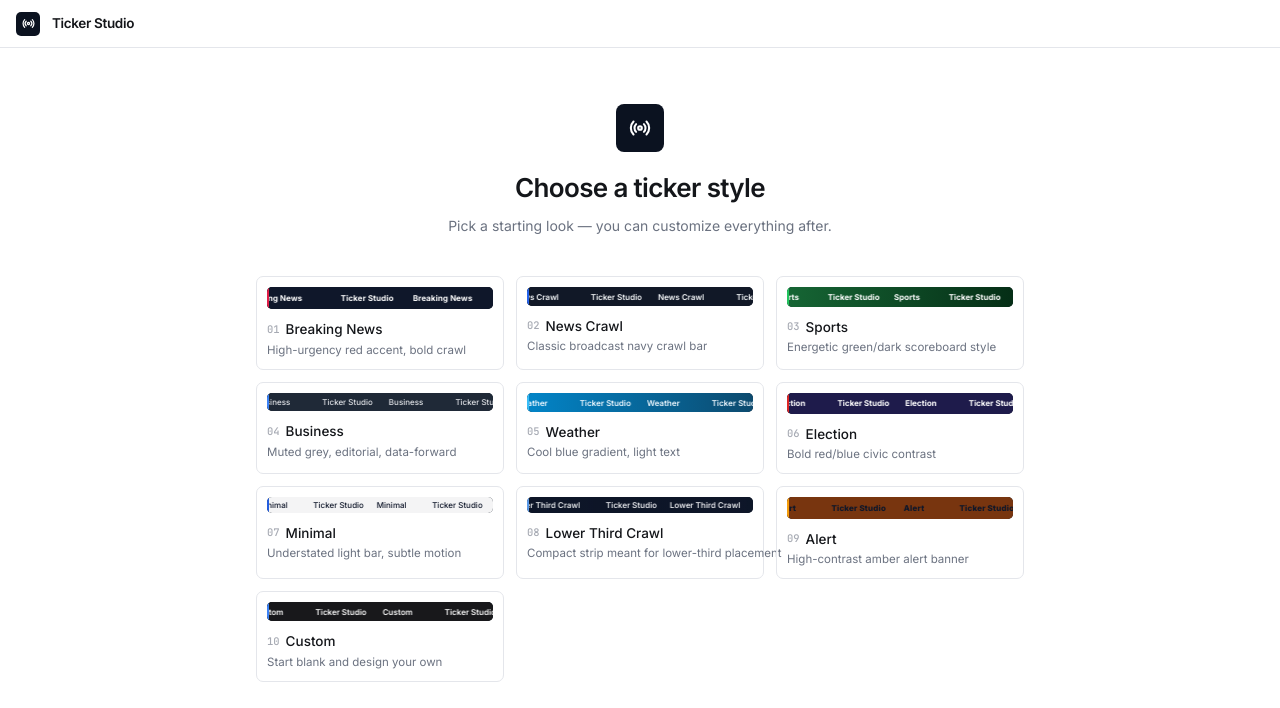
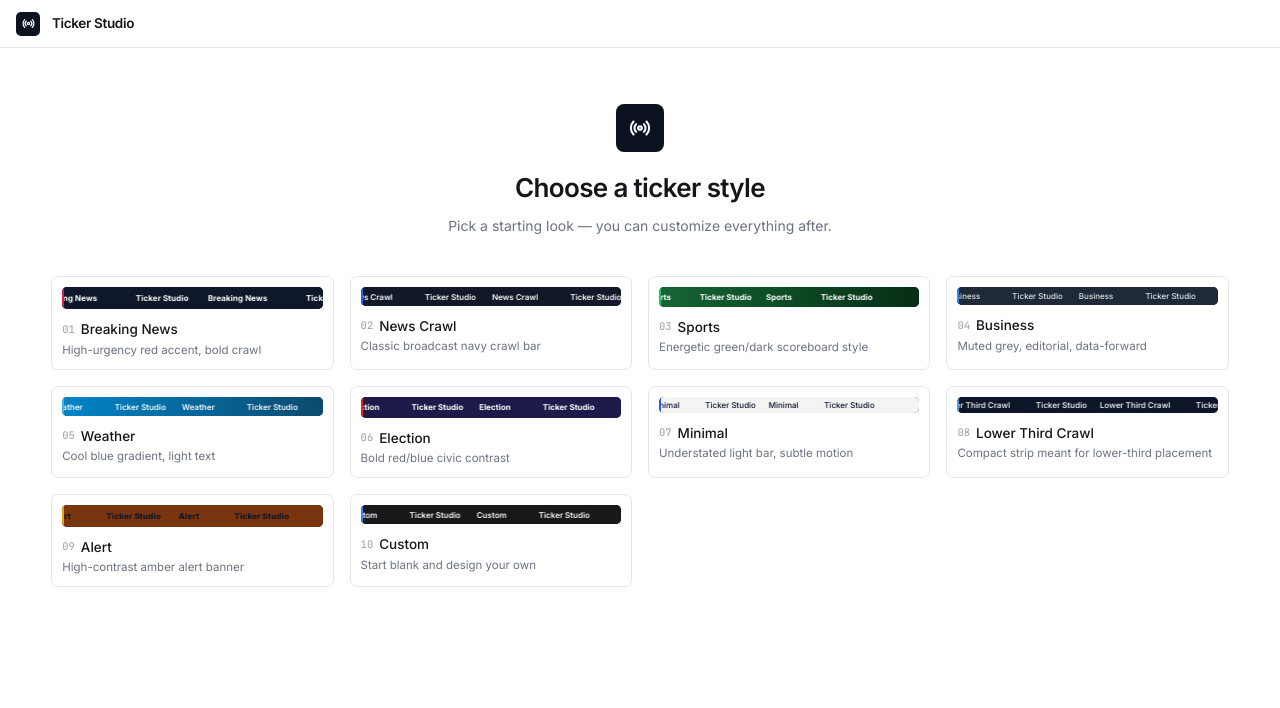
Before and after one commit to diyaseth-2409/ticker-studio-deploy, a React (Vite) app: page / in a window 1280 px wide. Shown: the top 708 px of the page. Built offline with nearby package versions, Linux system fonts and the light colour scheme.

Commit message:
Widen onboarding listicle, add a 4th column
Reduce side margins from 20% to ~4% (92% width, capped at 1600px) and
bump the preset grid to 4 columns so the page uses the available
width instead of sitting narrow in the center.

```diff
--- a/src/components/canvas/StartListicle.tsx
+++ b/src/components/canvas/StartListicle.tsx
@@ -18,7 +18,7 @@ export function StartListicle() {
   }
 
   return (
-    <div className="mx-[20%] w-[60%] min-w-[720px] py-14">
+    <div className="mx-auto w-[92%] max-w-[1600px] py-14">
       <div className="mb-10 text-center">
         <div className="mx-auto mb-4 flex h-12 w-12 items-center justify-center rounded-[8px] bg-navy-900">
           <Radio size={22} className="text-white" strokeWidth={2.25} />
@@ -27,7 +27,7 @@ export function StartListicle() {
         <p className="mt-2 text-[14px] text-studio-muted">Pick a starting look — you can customize everything after.</p>
       </div>
 
-      <div className="grid grid-cols-3 gap-3">
+      <div className="grid grid-cols-4 gap-4">
         {PRESETS.map((p, i) => {
           const preview: Ticker = {
             id: 'p',
```
